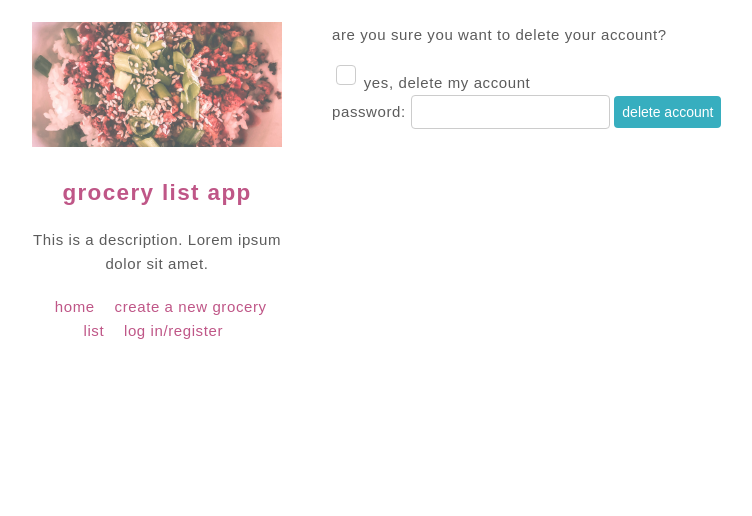
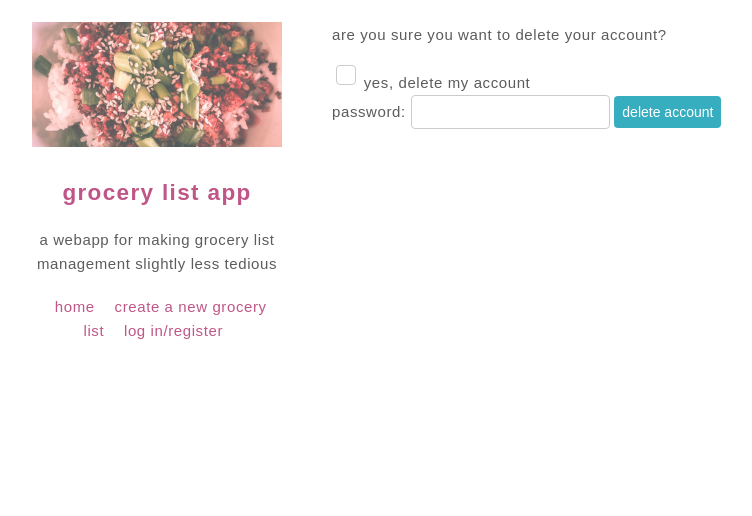
Before and after one commit to nuclearkittens/tsoha-grocery-list, a Flask app: page /delete_account in a window 1280 px wide. Shown: the part 78-594 px from the top of the page, without its empty margins (158-910 px from the left). Run offline with Flask 3, Linux system fonts and the light colour scheme; some libraries are stand-ins or nearby versions.

Commit message:
replace placeholder description in layout template

```diff
--- a/src/templates/layout.html
+++ b/src/templates/layout.html
@@ -11,7 +11,7 @@
             <aside id="sidebar">
                 <img src="/static/food.jpeg" id="side-img" alt="tofu dish"/></a>
                 <div class="title"><a href="/">grocery list app</a></div>
-                <div id="description">This is a description. Lorem ipsum dolor sit amet.</div>
+                <div id="description">a webapp for making grocery list management slightly less tedious</div>
                 <nav>
                     <a href="{{ url_for('index') }}">home</a>
                     <a href="{{ url_for('new_list') }}">create a new grocery list</a>
```
